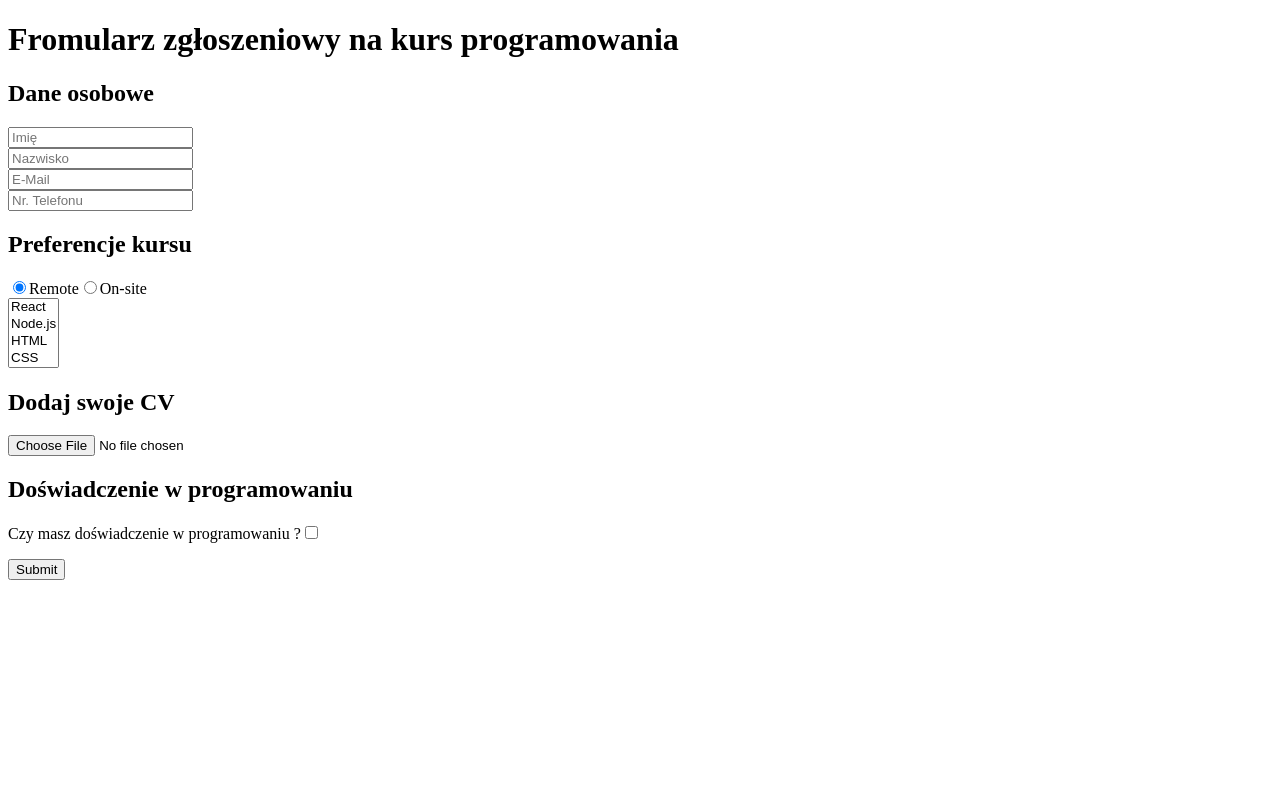
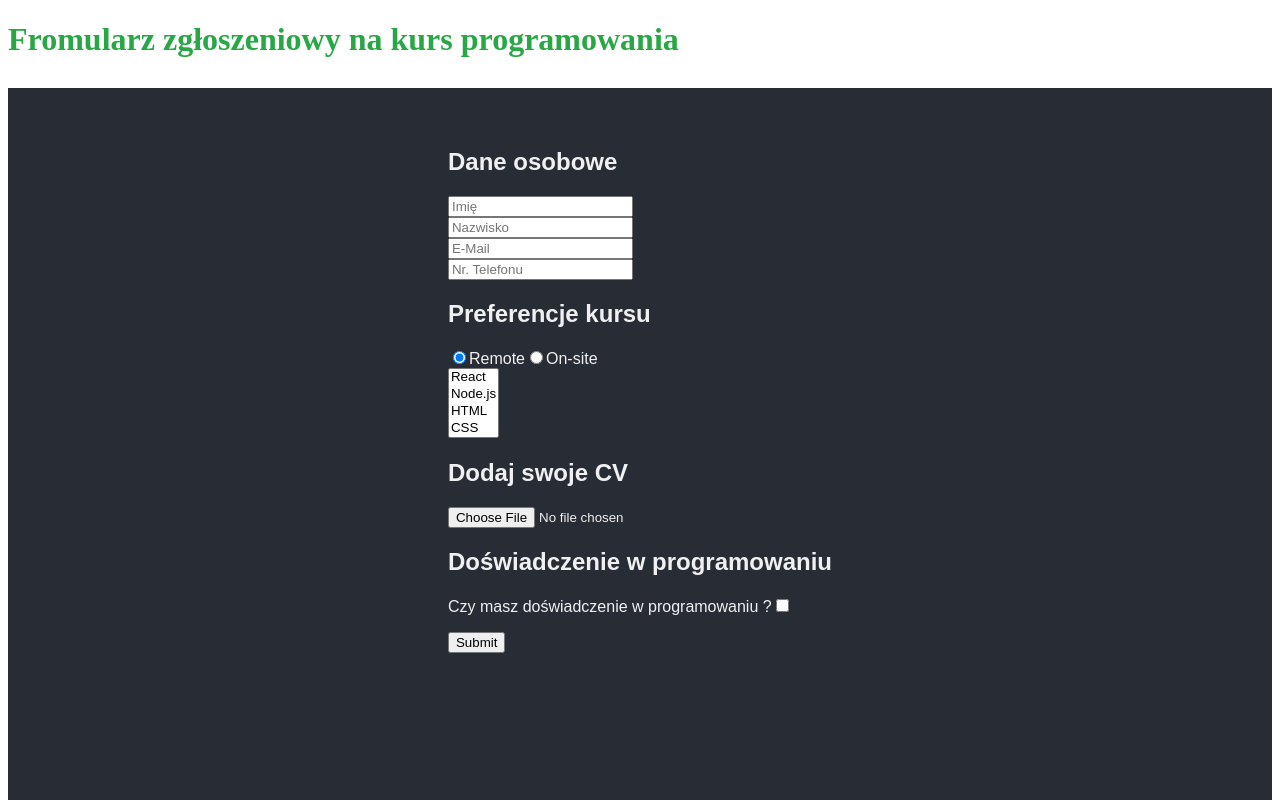
Before and after one commit to macioo-tech/react-form-hook, a React (Vite) app: page / in a window 1280 px wide. Shown: the top 800 px of the page. Built offline with nearby package versions, Linux system fonts and the light colour scheme.

Commit message:
using styled-components, style added to main app

```diff
--- a/package.json
+++ b/package.json
@@ -14,6 +14,7 @@
     "react": "^19.0.0",
     "react-dom": "^19.0.0",
     "react-hook-form": "^7.54.2",
+    "styled-components": "^6.1.15",
     "zod": "^3.24.1"
   },
   "devDependencies": {
--- a/src/App.jsx
+++ b/src/App.jsx
@@ -1,6 +1,8 @@
 import { useState } from "react";
+import { Title, Container } from "./styles/App";
 import CourseRegistrationForm from "./components/CourseRegistrationForm";
 import CourseRegistrationSummary from "./components/CourseRegistrationSummary";
+
 
 function App() {
   const [formSubmitted, setFormSubmitted] = useState(false);
@@ -10,13 +12,15 @@ function App() {
     <>
       {formSubmitted ? (
         <div>
-          <h1>Dane z formularza</h1>
-          <CourseRegistrationSummary formData={formData} />
+          <Title>Dane z formularza</Title>
+          <Container><CourseRegistrationSummary formData={formData} /></Container>
+
         </div>
       ) : (
         <div>
-          <h1>Fromularz zgłoszeniowy na kurs programowania</h1>
-          <CourseRegistrationForm setFormSubmitted={setFormSubmitted} setFormData={setFormData}/>
+          <Title>Fromularz zgłoszeniowy na kurs programowania</Title>
+          <Container><CourseRegistrationForm setFormSubmitted={setFormSubmitted} setFormData={setFormData}/></Container>
+
         </div>
       )}
     </>
--- a/src/components/CourseRegistrationForm.jsx
+++ b/src/components/CourseRegistrationForm.jsx
@@ -26,9 +26,10 @@ const CourseRegistrationForm = ({ setFormSubmitted, setFormData }) => {
   const { watch, handleSubmit } = methods;
 
   const onSubmit = (data) => {
-    console.log("Submitted data", data);
+
     setFormSubmitted(true);
     setFormData({ ...data, imgURL: imgURL });
+    console.log("Submitted data", data);
   };
 
   const onFileChange = (event) => {
--- a/src/components/CourseRegistrationSummary.jsx
+++ b/src/components/CourseRegistrationSummary.jsx
@@ -9,14 +9,14 @@ const CourseRegistrationSummary = ({ formData }) => {
         <p>Telefon: {formData.phone}</p>
       </div>
 
-      {formData.skills.length > 0 && <h2>Doświadczenie w programowaniu:</h2>}
+      {/* {formData.skills?.length > 0 && <h2>Doświadczenie w programowaniu:</h2>}
       <ul>
         {formData.skills.map(({ skill, level }, index) => (
           <li key={index}>
             technologia: {skill} / poziom {level}
           </li>
         ))}
-      </ul>
+      </ul> */}
 
       <h2>Preferencje kursu:</h2>
       <div>
--- a/src/schema/SchemaCourseRegistrationForm.jsx
+++ b/src/schema/SchemaCourseRegistrationForm.jsx
@@ -17,15 +17,18 @@ export const SchemaCourseRegistrationForm = z.object({
   courseType: z.string().min(1, { message: "Wybierz formę nauki" }),
   courseTech: z
     .array(z.string())
-    .min(1, { message: "Wybierz conajmniej jednś technologię" }),
+    .min(1, { message: "Wybierz conajmniej jedną technologię" }),
   cvFile: z
     .any()
     .refine(
       (files) =>
-         ["image/jpeg", "imaghe/jpg" , "image/png"].includes(files[0]?.type),
+        ["image/jpeg", "imaghe/jpg", "image/png"].includes(files[0]?.type),
       {
-         message:
-           "Niepoprawny typ pliku.",
+        message: "Musisz dodać załącznik jako zdjęcie",
       }
     ),
+  // skills: z.arrey().length(1, {
+  //   message:
+  //     "Gdy zaznaczono doświadczenie w programowaniu, lista doświadczeń nie mie być pusta",
+  // }),
 });
--- /dev/null
+++ b/src/styles/App.js
@@ -0,0 +1,18 @@
+import styled from "styled-components";
+
+export const Title = styled.h1`
+  font-size: 32px;
+  color: #28a745;
+  margin-bottom: 30px;
+`;
+
+export const Container = styled.div`
+  display: flex;
+  flex-direction: column;
+  align-items: center;
+  background-color: #282c34;
+  color: #f0f0f0;
+  min-height: 100vh;
+  padding: 40px;
+  font-family: "Arial", sans-serif;
+`;
```
Also changed, not shown: 1 other file (tests, documents, lock files or other folders). Lines whose indentation alone changed are shown as unchanged.
